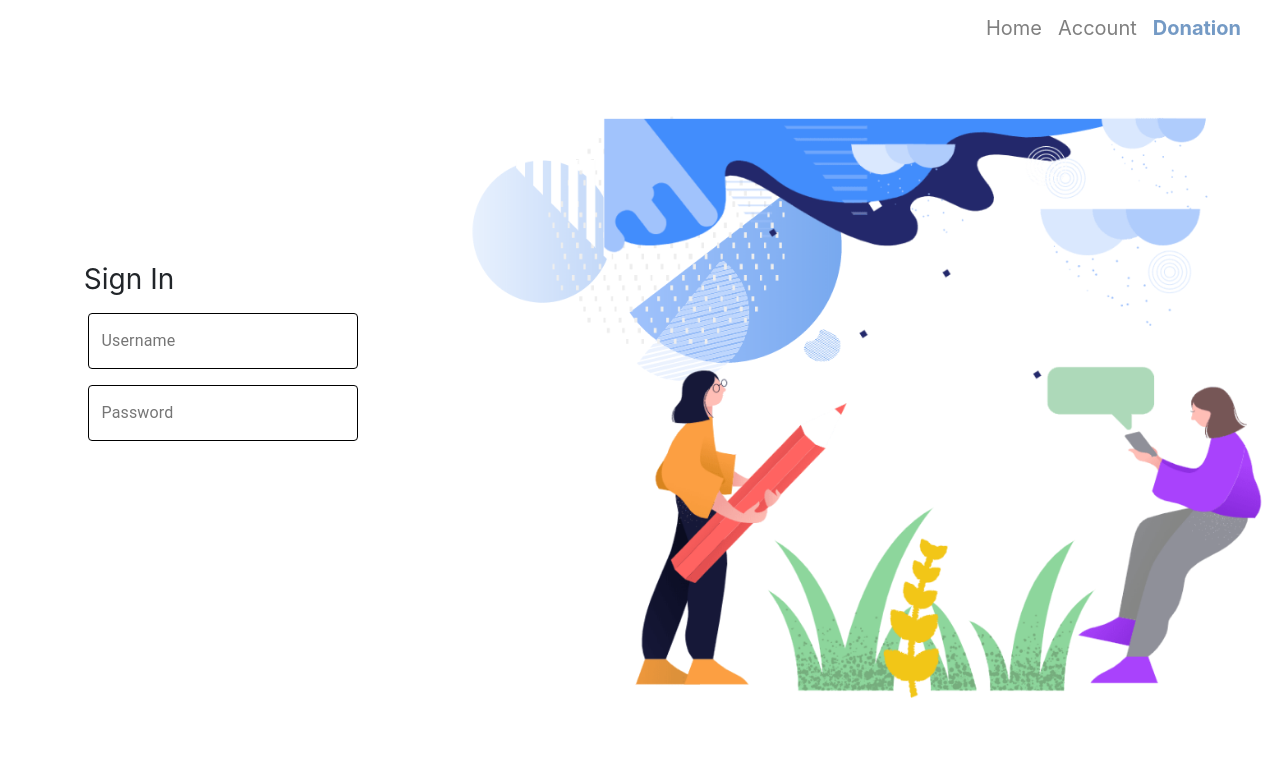
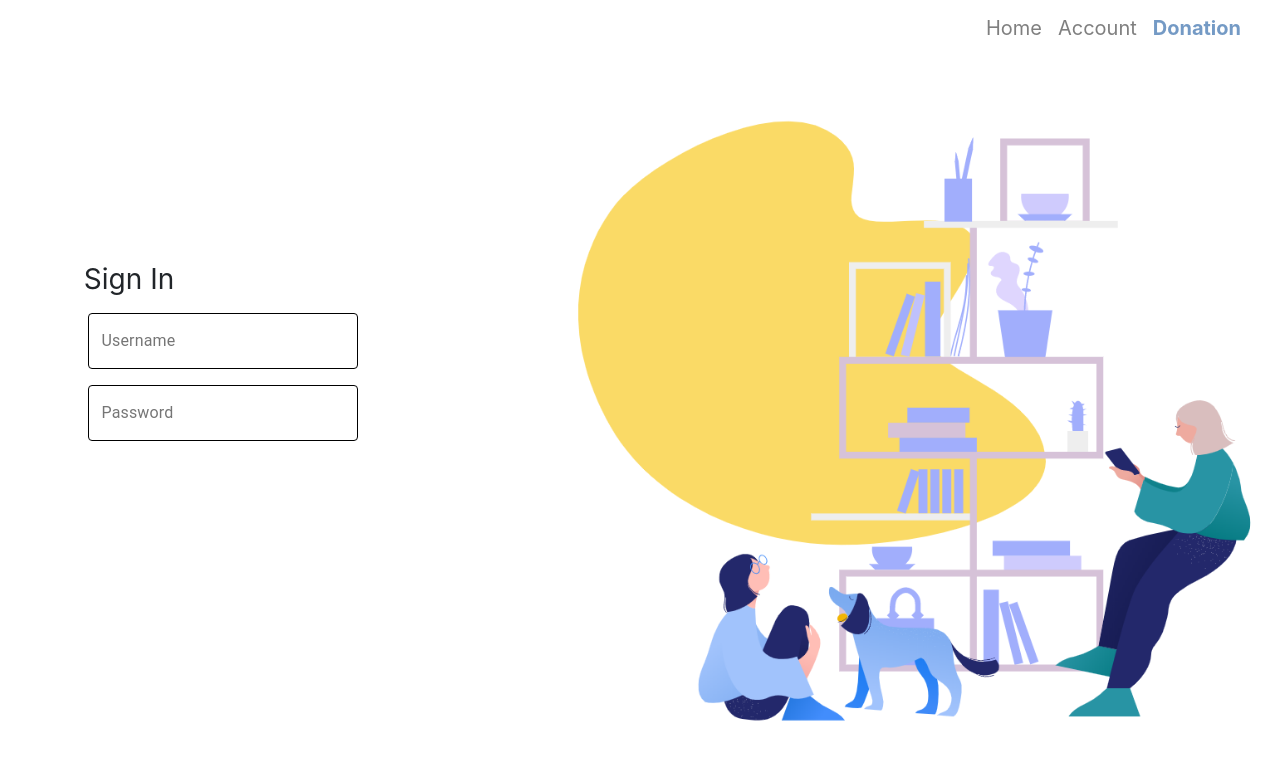
Before and after one commit to andrewchen349/SWE-Hub, a React (Create React App) app in the folder swe-hub/: page /account in a window 1280 px wide. Shown: the top 760 px of the page. Built offline with nearby package versions, Linux system fonts and the light colour scheme; a web font is replaced by a local one.

Commit message:
Fixed vector resizing issues

```diff
--- a/swe-hub/src/index.css
+++ b/swe-hub/src/index.css
@@ -43,7 +43,7 @@
   width: 1000px;
 }
 .photoSign{
-  width: 800px;
+  width: 700px;
   display: block;
 }
 .signIn{
@@ -95,7 +95,7 @@
     }
 }
 
-@media (max-width: 1220px)
+@media (max-width: 1000px)
 {
     .photo
     {
@@ -106,6 +106,24 @@
 {
     .photoSign
     {
+        width: 500px;
+        display: block;
+    }
+}
+
+@media (max-width: 1000px)
+{
+    .photoSign
+    {
+      width: 400px;
+      display: block;
+    }
+}
+
+@media (max-width: 780px)
+{
+    .photoSign
+    {
         display: none;
     }
 }
```
Also changed, not shown: swe-hub/src/assets/logintwoSmall.png.
